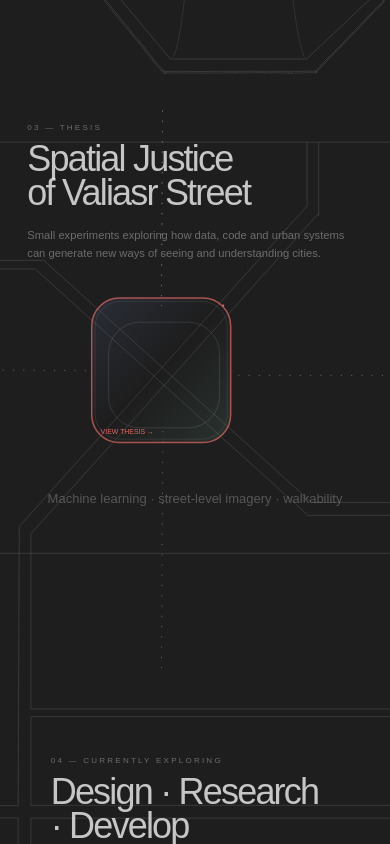
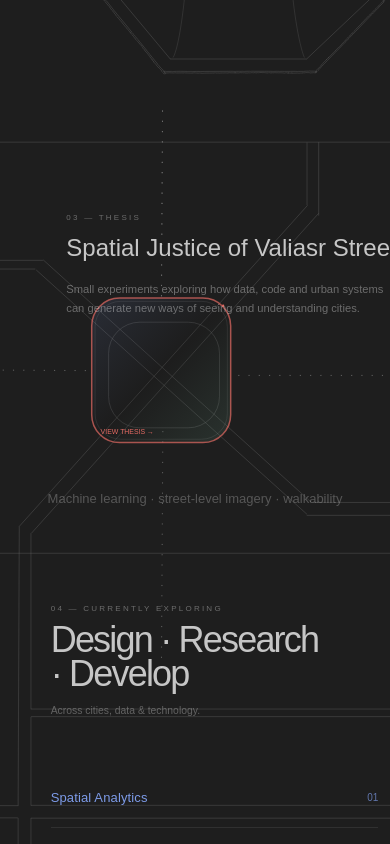
Before and after one commit to nikiabed/niki-portfolio, a Next.js app: page / in a window 390 px wide. Shown: the part 1300-2144 px from the top of the page. Built offline with nearby package versions, Linux system fonts and the light colour scheme.

Commit message:
Fixed responsiveness

```diff
--- a/app/component/city/CityMap.tsx
+++ b/app/component/city/CityMap.tsx
@@ -20,7 +20,16 @@ export const CityMap = () => {
 
   return (
     <main className="w-full bg-[#1b1b1b] text-[#f1f1ed]">
-      <section className="relative min-h-[5000px] w-full overflow-hidden bg-[#1e1e1e]">
+      <section
+        className="
+    relative
+    h-[315.3vw]
+    max-mobile:h-[700.6vw]
+    w-full
+    overflow-hidden
+    bg-[#1e1e1e]
+  "
+      >
         {/* =====================================================
             BACKGROUND MAP
         ====================================================== */}
@@ -594,7 +603,7 @@ mobile:h-[350px]
                 <a href="#about">
                   <rect
                     x="337"
-                   y="35"
+                    y="35"
                     width="60"
                     height="80"
                     fill="white"
--- a/app/component/city/CurrentlyExploringSection/CurrentlyExploringSection.tsx
+++ b/app/component/city/CurrentlyExploringSection/CurrentlyExploringSection.tsx
@@ -215,7 +215,7 @@ export const CurrentlyExploringSection = () => {
         className="
           absolute
           left-[5%]
-          top-[135%]
+          top-[125%]
           block
           mobile:hidden
           w-full
--- a/app/component/city/ThesisSection/ThesisSection.tsx
+++ b/app/component/city/ThesisSection/ThesisSection.tsx
@@ -383,8 +383,8 @@ export const ThesisSection = () => {
           px-[7%]
         "
         style={{
-          left: "0",
-          top: `${(mobileField.cy / SVG_HEIGHT) * 100 - 10}%`,
+          left: "10%",
+          top: `${(mobileField.cy / SVG_HEIGHT) * 100 - 5}%`,
           transform: "translateY(-100%)",
         }}
       >
@@ -403,15 +403,12 @@ export const ThesisSection = () => {
         <h2
           className="
             max-w-[340px]
-            text-4xl
+            text-2xl
             font-light
-            leading-[0.95]
-            tracking-[-0.05em]
             text-white/75
           "
         >
           Spatial Justice
-          <br />
           of Valiasr Street
         </h2>
 
```
